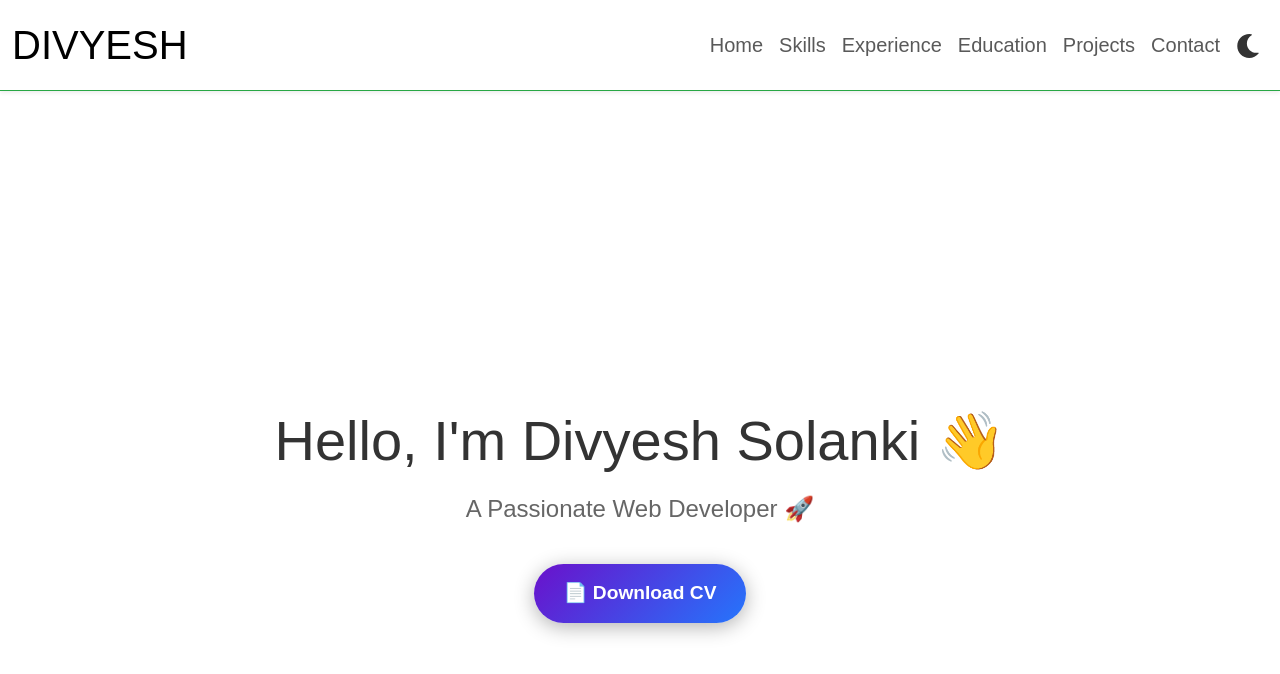
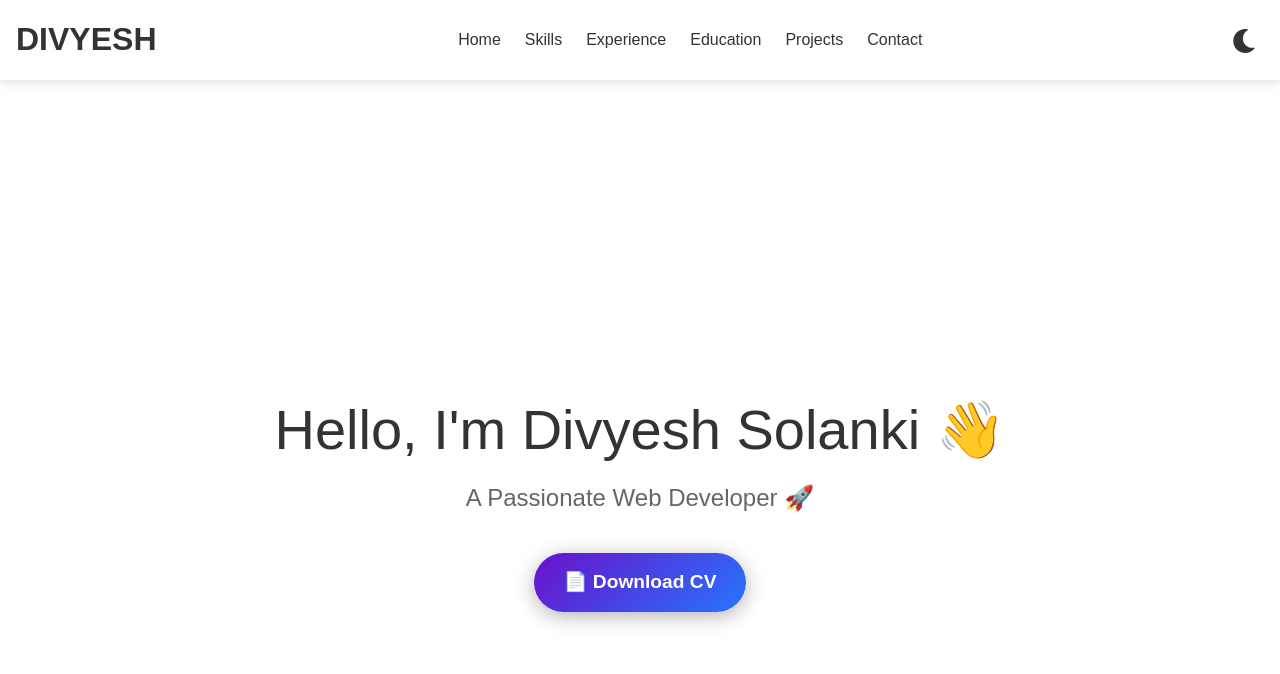
Before and after one commit to divyesh2303/My_Portfolio, a React (Vite) app: page / in a window 1280 px wide. Shown: the top 674 px of the page. Built offline with nearby package versions, Linux system fonts and the light colour scheme.

Commit message:
update nav bar

```diff
--- a/src/components/Navbar.jsx
+++ b/src/components/Navbar.jsx
@@ -1,35 +1,73 @@
 import { useState, useContext } from "react";
 import { ThemeContext } from "../context/ThemeContext";
-import { FaSun, FaMoon } from "react-icons/fa";
+import { FaSun, FaMoon, FaBars, FaTimes } from "react-icons/fa";
 import { Link } from "react-router-dom";
 import styled from "styled-components";
 
-// Styled component for the toggle button with explicit green in dark mode
+// Styled Theme Toggle Button
 const ToggleButton = styled.button`
   background: none;
   border: none;
-  color: ${({ theme }) => (theme.darkMode ? "#28A745" : "#333333")}; /* Green in dark mode */
+  color: ${({ darkMode }) => (darkMode ? "#28A745" : "#333")};
   font-size: 1.5rem;
   cursor: pointer;
   padding: 0.5rem;
   transition: color 0.3s ease;
 
   &:hover {
-    color: #218838; /* Darker green on hover */
+    color: #218838;
   }
 `;
 
-// Custom CSS to override Bootstrap styles for links in dark mode
-const CustomNavStyles = `
-  .navbar-dark .nav-link,
-  .navbar-dark .navbar-brand {
-    color: #28A745 !important; /* Green for links and brand in dark mode */
+// Mobile Menu Styling
+const MobileMenu = styled.div`
+  position: fixed;
+  top: 0;
+  right: ${({ open }) => (open ? "0" : "-100%")};
+  width: 75%;
+  height: 100vh;
+  background: ${({ darkMode }) => (darkMode ? "#121212" : "#fff")};
+  color: ${({ darkMode }) => (darkMode ? "#28A745" : "#333")};
+  box-shadow: -4px 0 10px rgba(0, 0, 0, 0.3);
+  transition: right 0.3s ease-in-out;
+  padding-top: 4rem;
+  display: flex;
+  flex-direction: column;
+  align-items: center;
+  z-index: 1000;
+
+  a {
+    color: ${({ darkMode }) => (darkMode ? "#28A745" : "#333")};
+    font-size: 1.3rem;
+    padding: 12px 20px;
+    text-decoration: none;
+    transition: all 0.3s ease;
   }
 
-  .navbar-dark .nav-link:hover,
-  .navbar-dark .navbar-brand:hover {
-    color: #218838 !important; /* Darker green on hover */
+  a:hover {
+    color: ${({ darkMode }) => (darkMode ? "#fff" : "#000")};
   }
+
+  .close-btn {
+    position: absolute;
+    top: 15px;
+    right: 20px;
+    font-size: 1.8rem;
+    color: ${({ darkMode }) => (darkMode ? "#28A745" : "#333")};
+    cursor: pointer;
+  }
+`;
+
+// Navbar Container
+const NavbarContainer = styled.nav`
+  position: sticky;
+  top: 0;
+  width: 100%;
+  background: ${({ darkMode }) => (darkMode ? "#222" : "#fff")};
+  color: ${({ darkMode }) => (darkMode ? "#28A745" : "#333")};
+  padding: 0.8rem 1rem;
+  box-shadow: 0 4px 8px rgba(0, 0, 0, 0.1);
+  z-index: 1000;
 `;
 
 const Navbar = () => {
@@ -38,72 +76,54 @@ const Navbar = () => {
 
   return (
     <>
-      {/* Inject custom styles to override Bootstrap defaults */}
-      <style>{CustomNavStyles}</style>
+      <NavbarContainer darkMode={darkMode} className="d-flex justify-content-between align-items-center">
+        {/* Brand Logo */}
+        <Link className="navbar-brand fs-2 fw-bold" to="/" style={{ color: darkMode ? "#28A745" : "#333" }}>
+          DIVYESH
+        </Link>
 
-      <nav
-        className={`navbar navbar-expand-lg sticky-top ${darkMode ? "navbar-dark bg-dark" : "navbar-light bg-light"} shadow-sm`}
-      >
-        <div className="container-fluid">
-          {/* Brand/Logo */}
-          <Link className="navbar-brand fs-1" to="/">
-            DIVYESH
-          </Link>
+        {/* Desktop Links */}
+        <div className="d-none d-lg-flex gap-4">
+          <Link className="nav-link" to="/">Home</Link>
+          <Link className="nav-link" to="/skills">Skills</Link>
+          <Link className="nav-link" to="/experience">Experience</Link>
+          <Link className="nav-link" to="/education">Education</Link>
+          <Link className="nav-link" to="/projects">Projects</Link>
+          <Link className="nav-link" to="/contact">Contact</Link>
+        </div>
 
-          {/* Hamburger toggle for mobile */}
-          <button
-            className="navbar-toggler"
-            type="button"
-            onClick={() => setMenuOpen(!menuOpen)}
-            aria-controls="navbarNav"
-            aria-expanded={menuOpen}
-            aria-label="Toggle navigation"
-          >
-            <span className="navbar-toggler-icon"></span>
-          </button>
+        {/* Theme Toggle Button */}
+        <ToggleButton onClick={toggleTheme} darkMode={darkMode} aria-label="Toggle theme">
+          {darkMode ? <FaSun /> : <FaMoon />}
+        </ToggleButton>
 
-          {/* Navbar links */}
-          <div className={`collapse navbar-collapse fs-5 ${menuOpen ? "show" : ""}`} id="navbarNav">
-            <ul className="navbar-nav ms-auto mb-2 mb-lg-0">
-              <li className="nav-item">
-                <Link className="nav-link" to="/" onClick={() => setMenuOpen(false)}>
-                  Home
-                </Link>
-              </li>
-              <li className="nav-item">
-                <Link className="nav-link" to="/skills" onClick={() => setMenuOpen(false)}>
-                  Skills
-                </Link>
-              </li>
-              <li className="nav-item">
-                <Link className="nav-link" to="/experience" onClick={() => setMenuOpen(false)}>
-                  Experience
-                </Link>
-              </li>
-              <li className="nav-item">
-                <Link className="nav-link" to="/education" onClick={() => setMenuOpen(false)}>
-                  Education
-                </Link>
-              </li>
-              <li className="nav-item">
-                <Link className="nav-link" to="/projects" onClick={() => setMenuOpen(false)}>
-                  Projects
-                </Link>
-              </li>
-              <li className="nav-item">
-                <Link className="nav-link" to="/contact" onClick={() => setMenuOpen(false)}>
-                  Contact
-                </Link>
-              </li>
-            </ul>
+        {/* Mobile Menu Toggle Button */}
+        <button
+          className="d-lg-none"
+          onClick={() => setMenuOpen(true)}
+          style={{
+            background: "none",
+            border: "none",
+            fontSize: "1.8rem",
+            color: darkMode ? "#28A745" : "#333",
+            cursor: "pointer"
+          }}
+          aria-label="Open Menu"
+        >
+          <FaBars />
+        </button>
+      </NavbarContainer>
 
-            {/* Theme toggle button */}
-            <ToggleButton onClick={toggleTheme} aria-label="Toggle theme">
-              {darkMode ? <FaSun /> : <FaMoon />}
-            </ToggleButton>
-          </div>
-        </div>
-      </nav>
+      {/* Mobile Menu */}
+      <MobileMenu open={menuOpen} darkMode={darkMode}>
+        <FaTimes className="close-btn" onClick={() => setMenuOpen(false)} />
+        <Link to="/" onClick={() => setMenuOpen(false)}>Home</Link>
+        <Link to="/skills" onClick={() => setMenuOpen(false)}>Skills</Link>
+        <Link to="/experience" onClick={() => setMenuOpen(false)}>Experience</Link>
+        <Link to="/education" onClick={() => setMenuOpen(false)}>Education</Link>
+        <Link to="/projects" onClick={() => setMenuOpen(false)}>Projects</Link>
+        <Link to="/contact" onClick={() => setMenuOpen(false)}>Contact</Link>
+      </MobileMenu>
     </>
   );
 };
```
